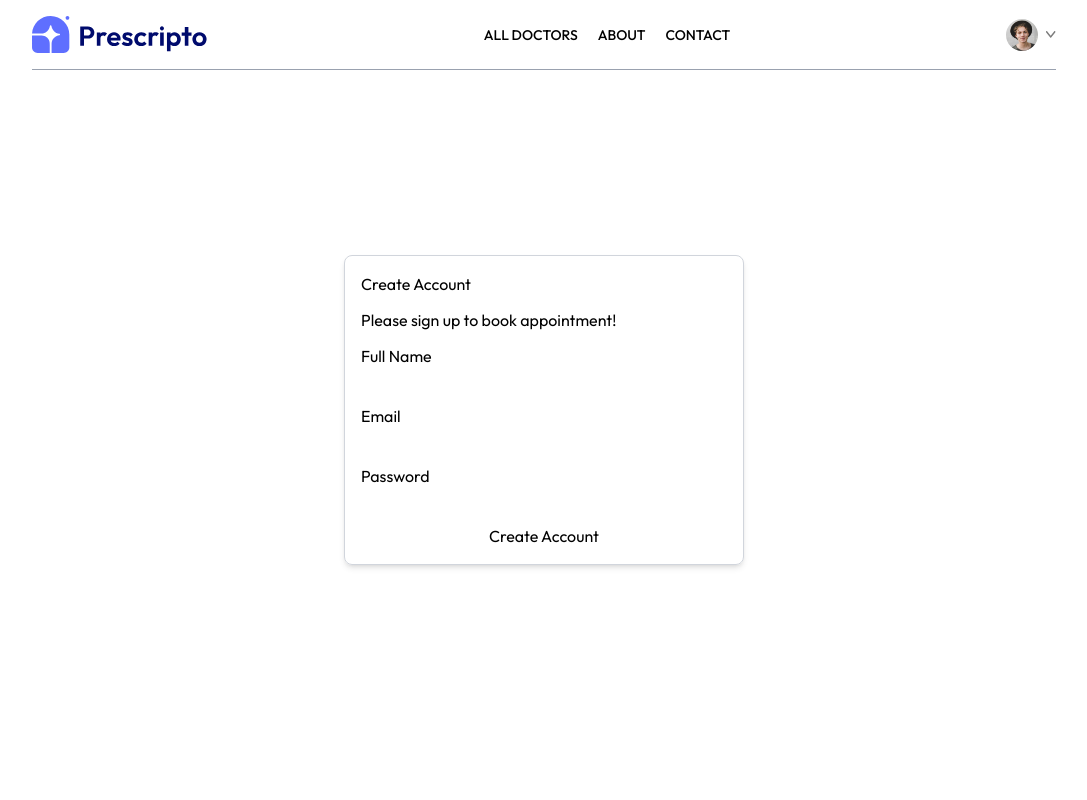
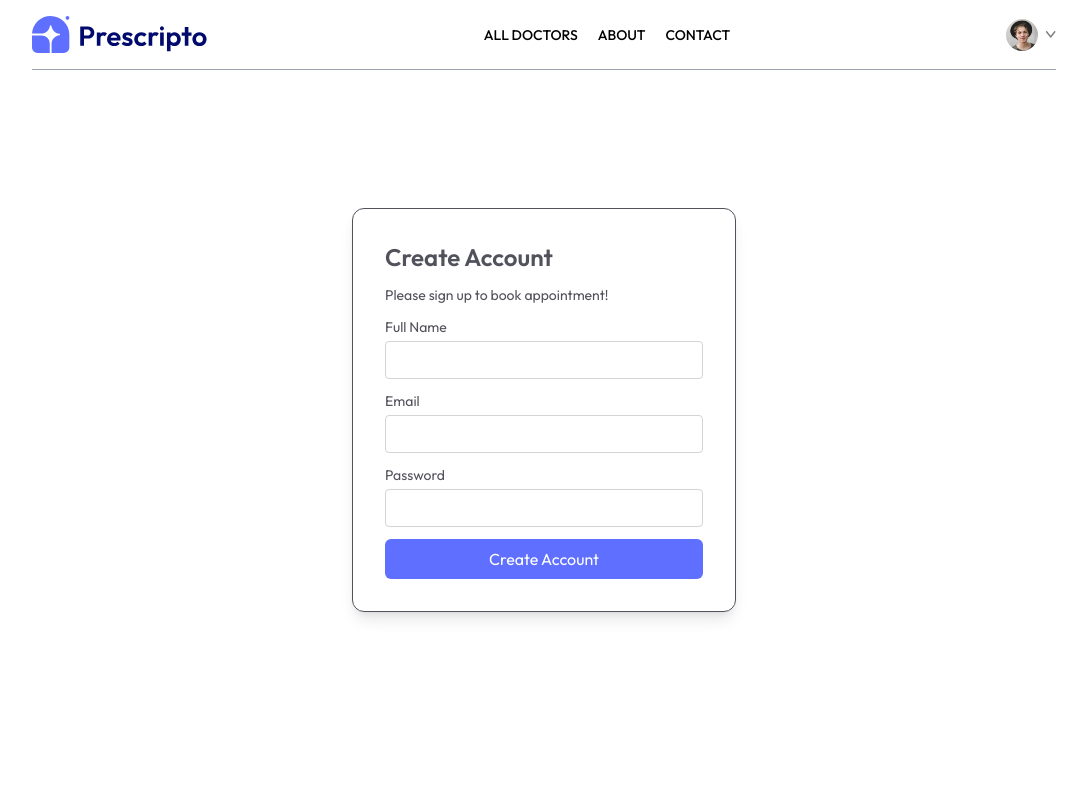
Before and after one commit to DhirajNeupane-999/Appartment-booking-system, a React (Vite) app in the folder frontend/: page /login in a window 1280 px wide. Shown: the top 800 px of the page, without its empty margins (96-1183 px from the left). Built offline with nearby package versions, Linux system fonts and the light colour scheme.

Commit message:
login page

```diff
--- a/frontend/src/pages/Login.jsx
+++ b/frontend/src/pages/Login.jsx
@@ -19,27 +19,27 @@
 
   return (
     <form className="min-h-[80vh] flex items-center">
-      <div className="flex flex-col gap-3 w-full max-w-[400px] mx-auto p-4 border border-gray-300 rounded-lg shadow-md">
-        <p>{state === "Sign Up" ? "Create Account" : "Login"}</p>
+      <div className="flex flex-col gap-3 m-auto items-start p-8 min-w-[340] sm:min-w-96 border rounded-xl text-zinc-600 text-sm shadow-lg">
+        <p className="text-2xl font-semibold">{state === "Sign Up" ? "Create Account" : "Login"}</p>
         <p>
           Please {state === "Sign Up" ? "sign up" : "log in"} to book
           appointment!
         </p>
-        <div>
+        <div className="w-full">
           <p>Full Name</p>
-          <input type="text" onChange={(e) => setName(e.target.value)} value={name} required/>
+          <input className="border border-zinc-300 rounded w-full p-2 mt-1" type="text" onChange={(e) => setName(e.target.value)} value={name} required/>
         </div>
 
-        <div>
+        <div className="w-full">
           <p>Email</p>
-          <input type="email" onChange={(e) => setEmail(e.target.value)} value={email} required/>
+          <input className="border border-zinc-300 rounded w-full p-2 mt-1" type="email" onChange={(e) => setEmail(e.target.value)} value={email} required/>
         </div>
 
-        <div>
+        <div className="w-full">
           <p>Password</p>
-          <input type="password" onChange={(e) => setPassword(e.target.value)} value={password} required/>
+          <input className="border border-zinc-300 rounded w-full p-2 mt-1" type="password" onChange={(e) => setPassword(e.target.value)} value={password} required/>
         </div>
-        <button>{state === "Sign Up" ? "Create Account" : "Login"}</button>
+        <button className="bg-primary text-white w-full py-2 rounded-md text-base">{state === "Sign Up" ? "Create Account" : "Login"}</button>
       </div>
     </form>
   );
```
